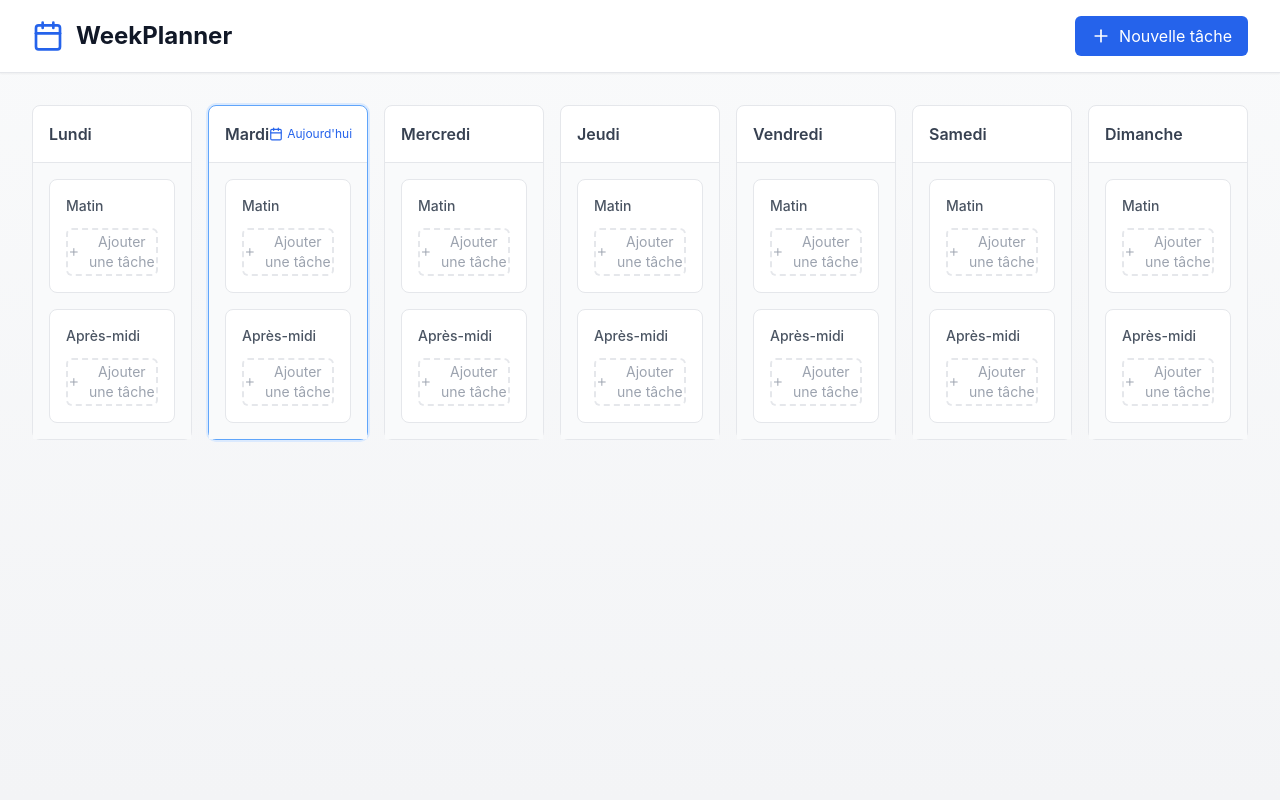
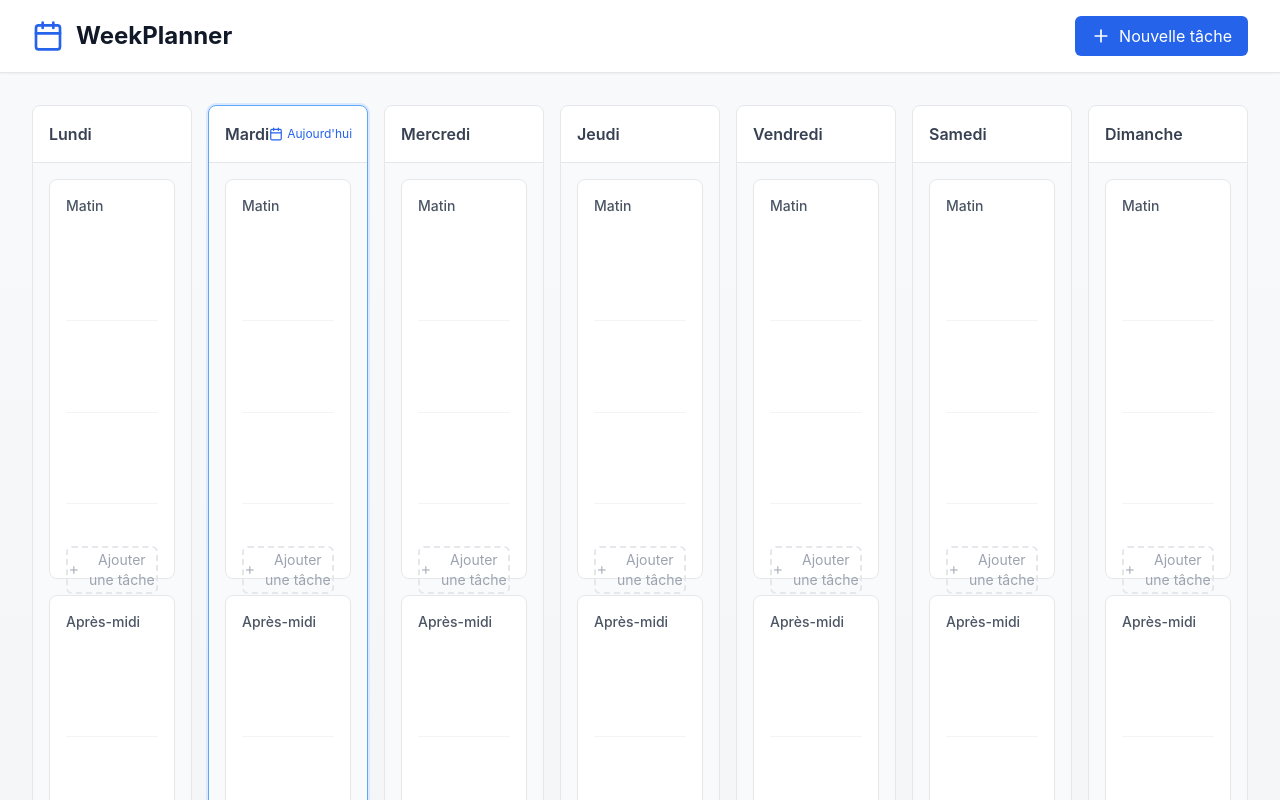
Before and after one commit to ThibaultG94/week-planner-react, a React (Vite) app: page / in a window 1280 px wide. Shown: the top 800 px of the page. Built offline with nearby package versions, Linux system fonts and the light colour scheme.

Commit message:
Amélioration de la gestion des blocs de temps dans le composant TimeBlock, ajout de la logique de filtrage des tâches par période et mise à jour du style de positionnement des tâches.

```diff
--- a/src/components/common/TimeBlock.jsx
+++ b/src/components/common/TimeBlock.jsx
@@ -1,9 +1,63 @@
 import { Plus } from 'lucide-react';
 import Task from '../Task';
+import { getBlocksBetween, PERIODS } from '../../utils/timeBlocks';
 
-const TimeBlock = ({ period, tasks = [], onAddTask, onDrop, onTaskComplete, onReorder }) => {
-  const maxTasks = 4;
-  const availableSlots = maxTasks - tasks.length;
+const TimeBlock = ({
+  period,
+  tasks = [],
+  onAddTask,
+  onDrop,
+  onTaskComplete,
+  onDeleteTask,
+  onEditTask,
+  onReorder,
+  maxTasks = 4
+}) => {
+  // Convertit la période affichée en identifiant interne
+  const periodId = period === "Matin" ? "morning" : "afternoon";
+
+  // Détermine les blocs appartenant à cette période
+  const periodBlocks = PERIODS.filter(block => block.period === periodId);
+  const firstBlockId = periodBlocks[0]?.id;
+  const lastBlockId = periodBlocks[periodBlocks.length - 1]?.id;
+
+  // Filtre les tâches qui appartiennent à ce bloc de temps
+  const blockTasks = tasks.filter(task => {
+    if (!task.startBlock || !task.endBlock) return task.period === periodId;
+    const taskBlocks = getBlocksBetween(task.startBlock, task.endBlock);
+    return taskBlocks.some(blockId =>
+      periodBlocks.some(periodBlock => periodBlock.id === blockId)
+    );
+  });
+
+  const calculateTaskStyle = (task) => {
+    // Si la tâche n'a pas de blocs définis, utiliser le style par défaut
+    if (!task.startBlock || !task.endBlock) {
+      return {};
+    }
+
+    // Trouve l'index du premier et dernier bloc de la tâche dans cette période
+    const taskBlocks = getBlocksBetween(task.startBlock, task.endBlock);
+    const periodBlockIds = periodBlocks.map(block => block.id);
+
+    const firstTaskBlock = taskBlocks.find(blockId => periodBlockIds.includes(blockId));
+    const lastTaskBlock = [...taskBlocks].reverse().find(blockId => periodBlockIds.includes(blockId));
+
+    if (!firstTaskBlock || !lastTaskBlock) return {};
+
+    // Calcule la hauteur en fonction du nombre de blocs
+    const startIdx = periodBlockIds.indexOf(firstTaskBlock);
+    const endIdx = periodBlockIds.indexOf(lastTaskBlock);
+    const height = (endIdx - startIdx + 1) * 100; // 100px par bloc
+
+    return {
+      height: `${height}%`,
+      top: `${startIdx * 25}%`, // 25% par bloc (100% / 4 blocs)
+      position: 'absolute',
+      left: 0,
+      right: 0,
+    };
+  };
 
   const handleDragOver = (e) => {
     e.preventDefault();
@@ -27,60 +81,56 @@ const TimeBlock = ({ period, tasks = [], onAddTask, onDrop, onTaskComplete, onRe
   const handleDrop = (e) => {
     e.preventDefault();
     const draggedTaskId = e.dataTransfer.getData('text/plain');
-    const target = e.target.closest('.task-item');
+    if (!draggedTaskId) return;
 
-    if (!target) return;
+    onDrop?.(e, draggedTaskId);
+  };
 
-    const targetTaskId = target.dataset.taskId;
-    const boundingRect = target.getBoundingClientRect();
-    const mouseY = e.clientY;
-    const threshold = boundingRect.top + boundingRect.height / 2;
-
-    target.classList.remove('border-t-2', 'border-b-2');
-
-    const tasksCopy = [...tasks];
-    const draggedIndex = tasksCopy.findIndex(t => t.id.toString() === draggedTaskId);
-    const targetIndex = tasksCopy.findIndex(t => t.id.toString() === targetTaskId);
-
-    if (draggedIndex === -1) return;
-
-    const [draggedTask] = tasksCopy.splice(draggedIndex, 1);
-    let newIndex = mouseY < threshold ? targetIndex : targetIndex + 1;
-
-    if (draggedIndex < targetIndex) {
-      newIndex--;
-    }
-
-    tasksCopy.splice(newIndex, 0, draggedTask);
-    onReorder(tasksCopy);
-  };
+  const availableSlots = maxTasks - blockTasks.length;
 
   return (
     <div
-      className="p-4 bg-white border border-gray-200 rounded-lg"
+      className="relative p-4 bg-white border border-gray-200 rounded-lg"
+      style={{ height: '400px' }} // Hauteur fixe pour permettre le positionnement absolu
       onDragOver={handleDragOver}
       onDrop={handleDrop}
     >
       <h3 className="text-sm font-medium text-gray-600 mb-3">{period}</h3>
 
-      <div className="space-y-2">
-        {tasks.map((task) => (
+      <div className="relative h-full">
+        {/* Grille de fond pour visualiser les 4 blocs */}
+        <div className="absolute inset-0 grid grid-rows-4 gap-px pointer-events-none">
+          {[...Array(4)].map((_, index) => (
+            <div
+              key={index}
+              className="border-t border-gray-100 first:border-t-0"
+            />
+          ))}
+        </div>
+
+        {/* Tâches */}
+        {blockTasks.map((task) => (
           <div
             key={task.id}
-            className="task-item"
+            className="task-item px-3"
+            style={calculateTaskStyle(task)}
             data-task-id={task.id}
           >
             <Task
               task={task}
               onComplete={onTaskComplete}
+              onDelete={onDeleteTask}
+              onEdit={onEditTask}
+              style={{ height: '100%' }}
             />
           </div>
         ))}
 
+        {/* Bouton d'ajout */}
         {availableSlots > 0 && (
           <button
-            onClick={() => onAddTask(period)}
-            className="w-full h-12 border-2 border-dashed border-gray-200 rounded-md flex items-center justify-center text-gray-400 hover:text-blue-500 hover:border-blue-500 transition-colors"
+            onClick={() => onAddTask(firstBlockId)}
+            className="absolute bottom-0 left-0 right-0 h-12 border-2 border-dashed border-gray-200 rounded-md flex items-center justify-center text-gray-400 hover:text-blue-500 hover:border-blue-500 transition-colors"
           >
             <Plus size={20} />
             <span className="ml-2 text-sm">Ajouter une tâche</span>
```
